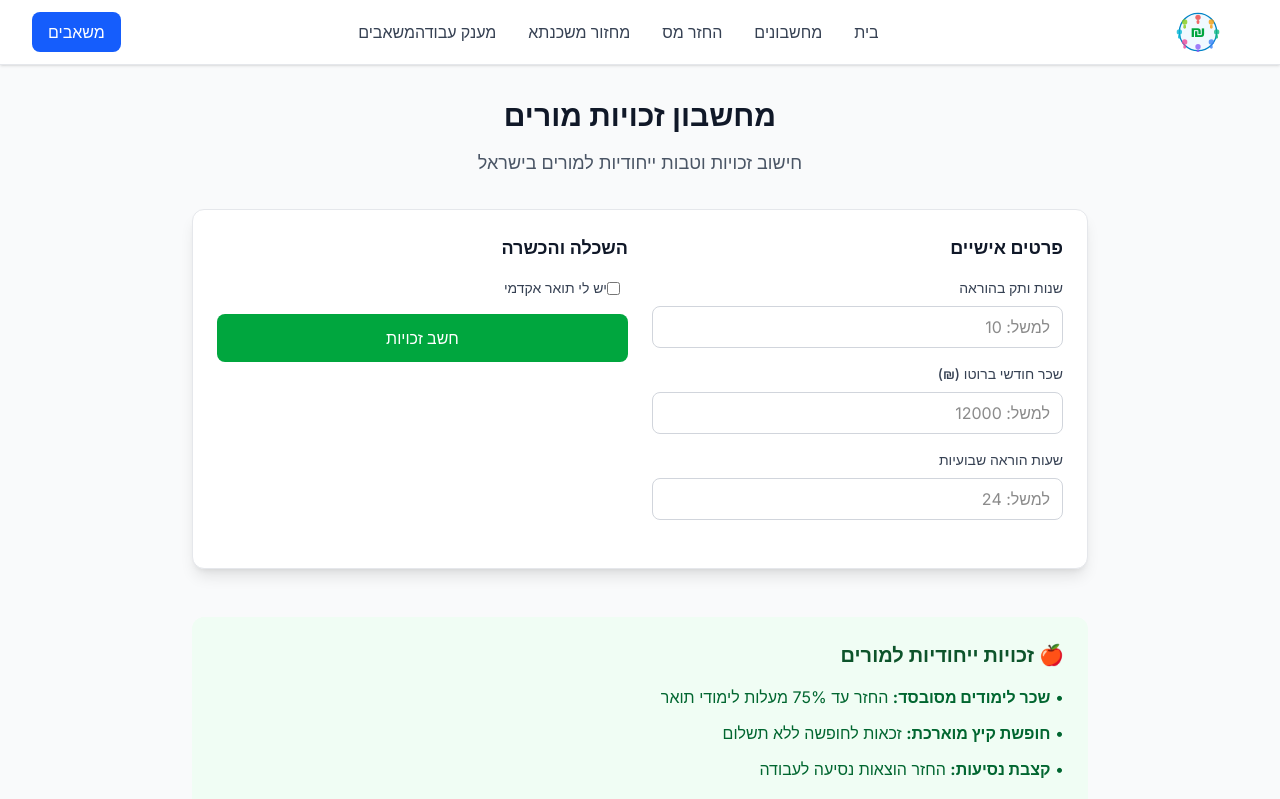
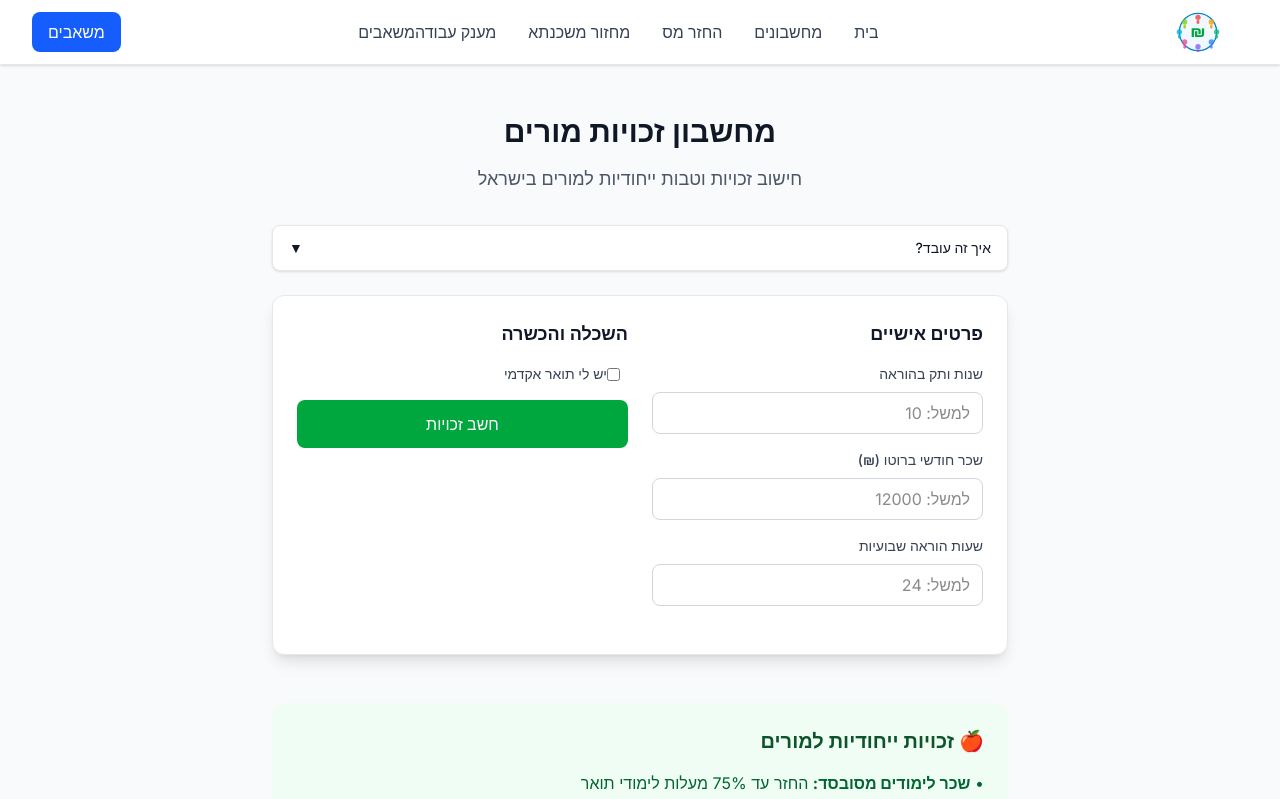
Before and after one commit to shkomig/social-money-israel, a Next.js app: page /calculators/teacher-benefits in a window 1280 px wide. Shown: the top 799 px of the page. Built offline with nearby package versions, Linux system fonts and the light colour scheme.

Commit message:
feat: integrate HowItWorks into teacher-benefits and pension-provident

```diff
--- a/app/calculators/pension-provident/page.tsx
+++ b/app/calculators/pension-provident/page.tsx
@@ -1,13 +1,13 @@
 'use client'
 
-import { useState } from 'react'
 import Layout from '@/components/Layout'
 import PensionProvidentCalculator from '@/components/calculators/PensionProvidentCalculator'
+import HowItWorks from '@/components/HowItWorks'
 
 export default function PensionProvidentPage() {
   return (
     <Layout>
-      <div className="max-w-4xl mx-auto" dir="rtl">
+      <div dir="rtl" className="max-w-screen-md mx-auto p-4">
         <div className="text-center mb-8">
           <h1 className="text-3xl font-bold text-gray-900 mb-4">
             מחשבון פנסיה וקופת גמל
@@ -15,6 +15,27 @@ export default function PensionProvidentPage() {
           <p className="text-lg text-gray-600">
             חישוב תכנון פרישה והפרשות לעתיד פיננסי בטוח
           </p>
+        </div>
+
+        <div className="mb-6">
+          <HowItWorks
+            title="איך זה עובד – פנסיה וקופת גמל"
+            subtitle="תכנון, בדיקה, וביצוע"
+            steps={[
+              { title: 'בודקים הפקדות', detail: 'שיעורי הפרשה, שכר מבוטח ותקרות' },
+              { title: 'ממפים מוצרים', detail: 'קופות קיימות, דמי ניהול וביצועים' },
+              { title: 'מתכננים פרישה', detail: 'קצבה צפויה, הטבות מס, ופיזור אפיקים' },
+            ]}
+            tips={[
+              'השוו דמי ניהול באופן קבוע',
+              'בדקו שינוי מסלול השקעה לפי גיל וסיכון',
+              'נצלו הטבות מס להפקדות עצמאיות',
+            ]}
+            sources={[
+              { label: 'מסלקה פנסיונית', url: 'https://pensuni.com' },
+              { label: 'הר הכסף', url: 'https://itur.mof.gov.il' },
+            ]}
+          />
         </div>
 
         <PensionProvidentCalculator />
--- a/app/calculators/teacher-benefits/page.tsx
+++ b/app/calculators/teacher-benefits/page.tsx
@@ -1,13 +1,13 @@
 'use client'
 
-import { useState } from 'react'
 import Layout from '@/components/Layout'
 import TeacherBenefitsCalculator from '@/components/calculators/TeacherBenefitsCalculator'
+import HowItWorks from '@/components/HowItWorks'
 
 export default function TeacherBenefitsPage() {
   return (
     <Layout>
-      <div className="max-w-4xl mx-auto" dir="rtl">
+      <div dir="rtl" className="max-w-screen-md mx-auto p-4">
         <div className="text-center mb-8">
           <h1 className="text-3xl font-bold text-gray-900 mb-4">
             מחשבון זכויות מורים
@@ -15,6 +15,27 @@ export default function TeacherBenefitsPage() {
           <p className="text-lg text-gray-600">
             חישוב זכויות וטבות ייחודיות למורים בישראל
           </p>
+        </div>
+
+        <div className="mb-6">
+          <HowItWorks
+            title="איך זה עובד – זכויות מורים"
+            subtitle="שלבים לקבלת ההטבות והזכויות"
+            steps={[
+              { title: 'ממפים זכויות', detail: 'בדקו הסכמים קיבוציים ותנאי העסקה' },
+              { title: 'אוספים מסמכים', detail: 'תלושי שכר, אישורי לימודים/הכשרות' },
+              { title: 'מגישים בקשות', detail: 'פנו למעסיק/משרד החינוך לפי הנהלים' },
+            ]}
+            tips={[
+              'בדקו ותק והשפעתו על השכר',
+              'הציגו אישורים בזמן כדי לא לפספס הטבות',
+              'היעזרו בוועד/ארגון המורים במקרה של אי-ודאות',
+            ]}
+            sources={[
+              { label: 'משרד החינוך', url: 'https://education.gov.il' },
+              { label: 'ארגון המורים', url: 'https://irgun.org.il' },
+            ]}
+          />
         </div>
 
         <TeacherBenefitsCalculator />
```
